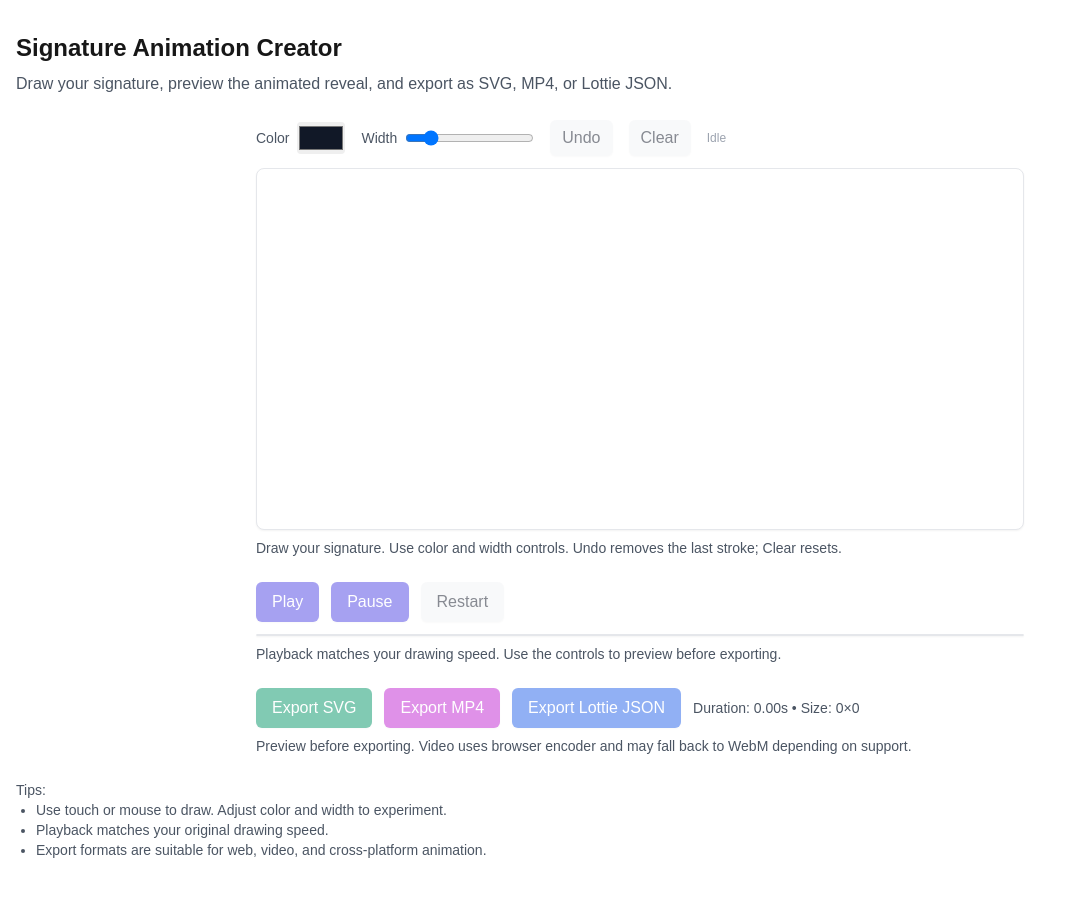
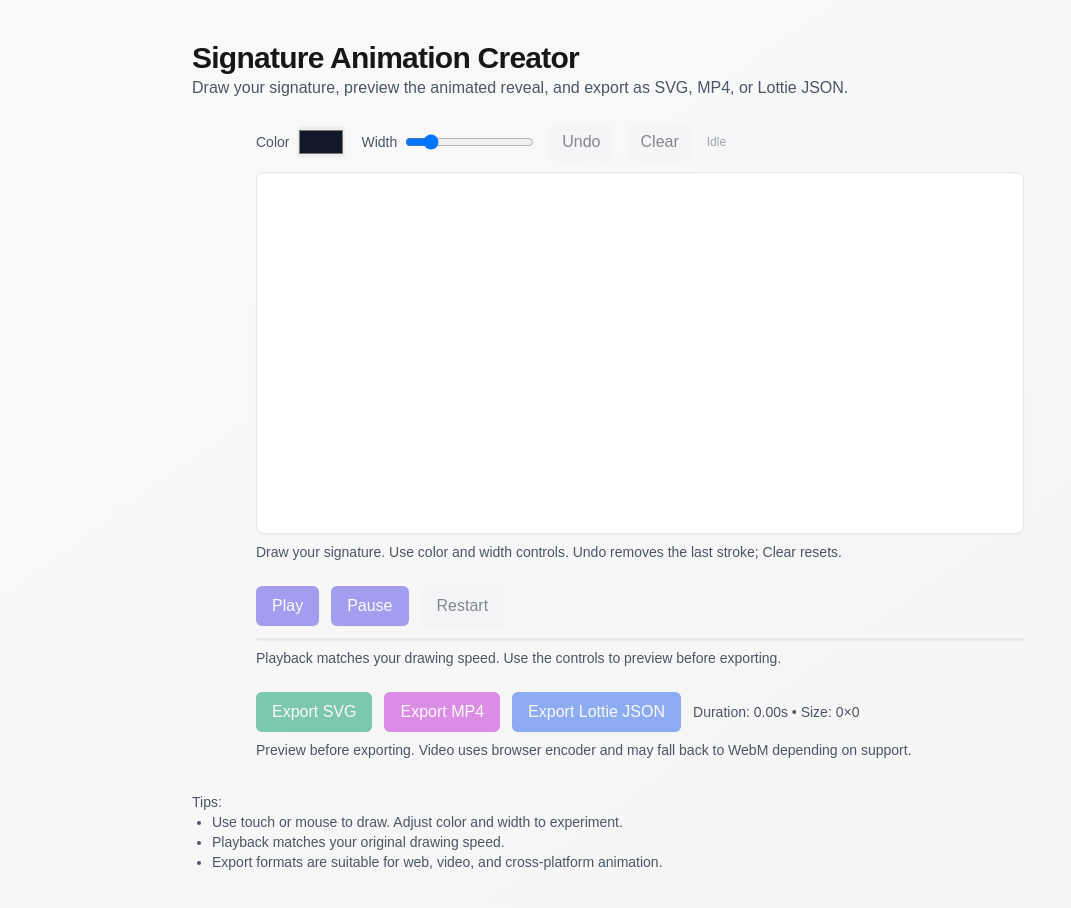
Before and after one commit to Jayanithu/sac, a Next.js app: page / in a window 1280 px wide. Shown: the top 908 px of the page, without its empty margins (0-1071 px from the left). Built offline with nearby package versions, Linux system fonts and the light colour scheme.

Commit message:
style: improve layout and dark mode aesthetics

```diff
--- a/src/app/page.tsx
+++ b/src/app/page.tsx
@@ -9,19 +9,25 @@ export default function Page() {
   const [strokes, setStrokes] = useState<Stroke[]>([]);
   const normalized = normalizeTimes(strokes);
   return (
-    <main className="px-4 py-8">
-      <h1 className="text-2xl font-semibold mb-2">Signature Animation Creator</h1>
-      <p className="text-gray-600 mb-6">Draw your signature, preview the animated reveal, and export as SVG, MP4, or Lottie JSON.</p>
+    <main className="min-h-screen bg-gradient-to-br from-zinc-50 to-zinc-100 dark:from-black dark:to-zinc-900 px-6 py-10">
+      <div className="max-w-4xl mx-auto">
+        <header className="mb-6">
+          <h1 className="text-3xl font-semibold tracking-tight">Signature Animation Creator</h1>
+          <p className="text-gray-600 dark:text-zinc-400">Draw your signature, preview the animated reveal, and export as SVG, MP4, or Lottie JSON.</p>
+        </header>
+        <section className="space-y-6">
           <CanvasSign onChange={setStrokes} />
           <Preview strokes={normalized} />
           <ExportButtons strokes={normalized} />
-      <div className="mt-6 text-sm text-gray-600">
+        </section>
+        <footer className="mt-8 text-sm text-gray-600 dark:text-zinc-400">
           <p>Tips:</p>
           <ul className="list-disc ml-5">
             <li>Use touch or mouse to draw. Adjust color and width to experiment.</li>
             <li>Playback matches your original drawing speed.</li>
             <li>Export formats are suitable for web, video, and cross-platform animation.</li>
           </ul>
+        </footer>
       </div>
     </main>
   );
--- a/src/components/Preview.tsx
+++ b/src/components/Preview.tsx
@@ -35,18 +35,18 @@ export default function Preview({ strokes }: Props) {
         <svg key={key} ref={svgRef} width={b.width} height={b.height} viewBox={`${b.minX} ${b.minY} ${b.width} ${b.height}`}>
           {strokes.map((s, idx) => {
             const len = strokeLength(s);
-            const times = s.points.map(p => Math.min(1, Math.max(0, p.t / totalDur)));
-            let acc = 0; const vals: string[] = [String(len)];
-            for (let i = 1; i < s.points.length; i++) {
+            const clamp = (v: number) => Math.min(1, Math.max(0, v));
+            const times = s.points.map(p => clamp(p.t / totalDur));
+            let acc = 0; const values: string[] = s.points.map((_, i) => {
+              if (i === 0) return String(len);
               acc += Math.hypot(s.points[i].x - s.points[i - 1].x, s.points[i].y - s.points[i - 1].y);
-              vals.push(String(len - acc));
-            }
-            const keyTimes = [0, ...times].join(";");
-            const values = vals.join(";");
+              return String(len - acc);
+            });
+            const keyTimes = times.join(";");
             const d = `M ${s.points[0]?.x ?? 0} ${s.points[0]?.y ?? 0}` + s.points.slice(1).map(p => ` L ${p.x} ${p.y}`).join("");
             return (
               <path key={idx} d={d} fill="none" stroke={s.color} strokeWidth={s.width} strokeLinecap="round" strokeLinejoin="round" strokeDasharray={len} strokeDashoffset={len}>
-                <animate attributeName="stroke-dashoffset" values={values} keyTimes={keyTimes} dur={`${totalDur}ms`} calcMode="linear" fill="freeze" />
+                <animate attributeName="stroke-dashoffset" values={values.join(";")} keyTimes={keyTimes} dur={`${totalDur}ms`} calcMode="linear" fill="freeze" />
               </path>
             );
           })}
```
Lines whose indentation alone changed are shown as unchanged.
